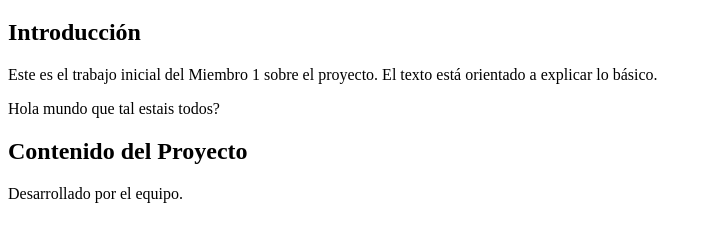
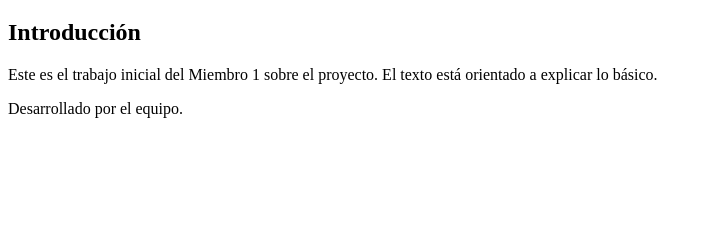
Before and after one commit to MarioCortes9/Prueba1, a plain HTML site: page index1.html in a window 1280 px wide. Shown: the part 61-302 px from the top of the page, without its empty margins (0-708 px from the left). Drawn offline with Linux system fonts and the light colour scheme.

Commit message:
nuevos cambios miembro 2

```diff
--- a/index1.html
+++ b/index1.html
@@ -16,11 +16,7 @@
     <p>Este es el trabajo inicial del Miembro 1 sobre el proyecto. El texto está orientado a explicar lo básico.</p>
   </section>
 
-  <section id="contenido">
-    <!-- Miembro 2: Trabajo en el contenido -->
-        <p>Hola mundo que tal estais todos?</p>
-    <h2>Contenido del Proyecto</h2>
-  </section>
+
 
   <footer>
     <p>Desarrollado por el equipo.</p>
```
